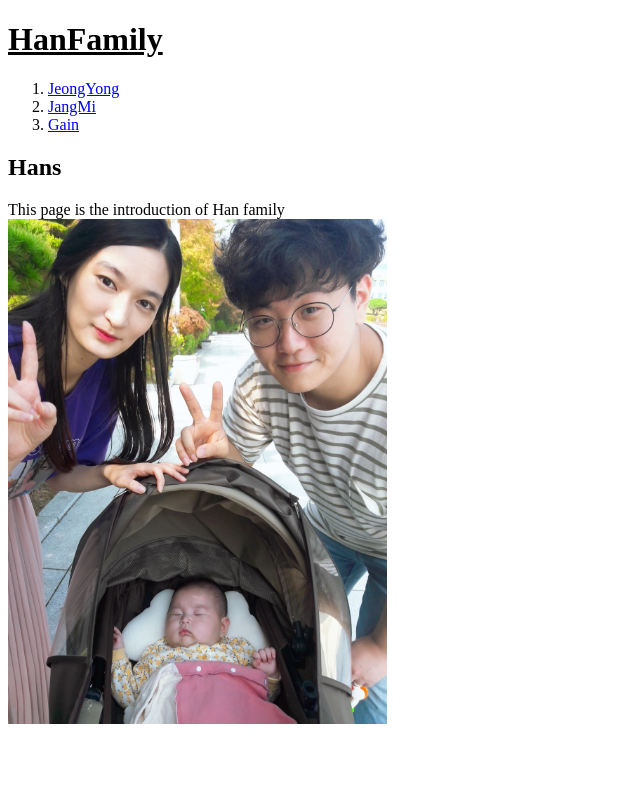
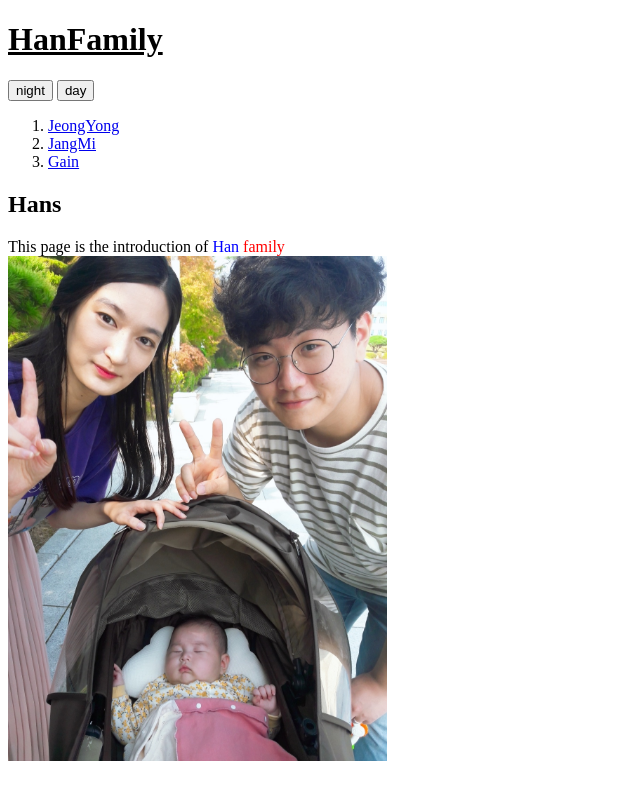
Before and after one commit to kook1932/MyFamilyWebPage, a plain HTML site: page index.html in a window 1280 px wide. Shown: the whole page, without its empty margins (0-640 px from the left). Drawn offline with Linux system fonts and the light colour scheme.

Commit message:
Javascript, CSS를 이용하여 웹 페이지 야간, 주간 모드 구현
javascript를 이용하여 html, css를 제어한다. 즉 동적으로 웹페이지가 바뀐다.

```diff
--- a/index.html
+++ b/index.html
@@ -3,16 +3,35 @@
 <head>
   <title>HanFamily</title>
   <meta charset="utf-8">
+  <style>
+    .js
+    {
+      font-weight: lighter;
+      color: blue;
+    }
 
+    #iidd
+    {
+      color:red;
+    }
+  </style>
   <body>
     <h1><u>HanFamily</u></h1>
+    <input type="button" value="night" onclick="
+      document.querySelector('body').style.backgroundColor='black';
+      document.querySelector('body').style.color='white';
+    ">
+    <input type="button" value="day" onclick="
+      document.querySelector('body').style.backgroundColor='white';
+      document.querySelector('body').style.color='black';
+    ">
     <ol>
       <li><a href="jy.html">JeongYong</a></li>
       <li><a href="jm.html">JangMi</a></li>
       <li><a href="gain.html">Gain</a></li>
     </ol>
     <h2>Hans</h2>
-    <p>This page is the introduction of Han family<br>
+    <p>This page is the introduction of <span class='js'>Han</span> <span id='iidd'>family</span><br>
     <img src="hans.jpg" width="30%", height="30%"></p>
   </body>
 </head>
```
